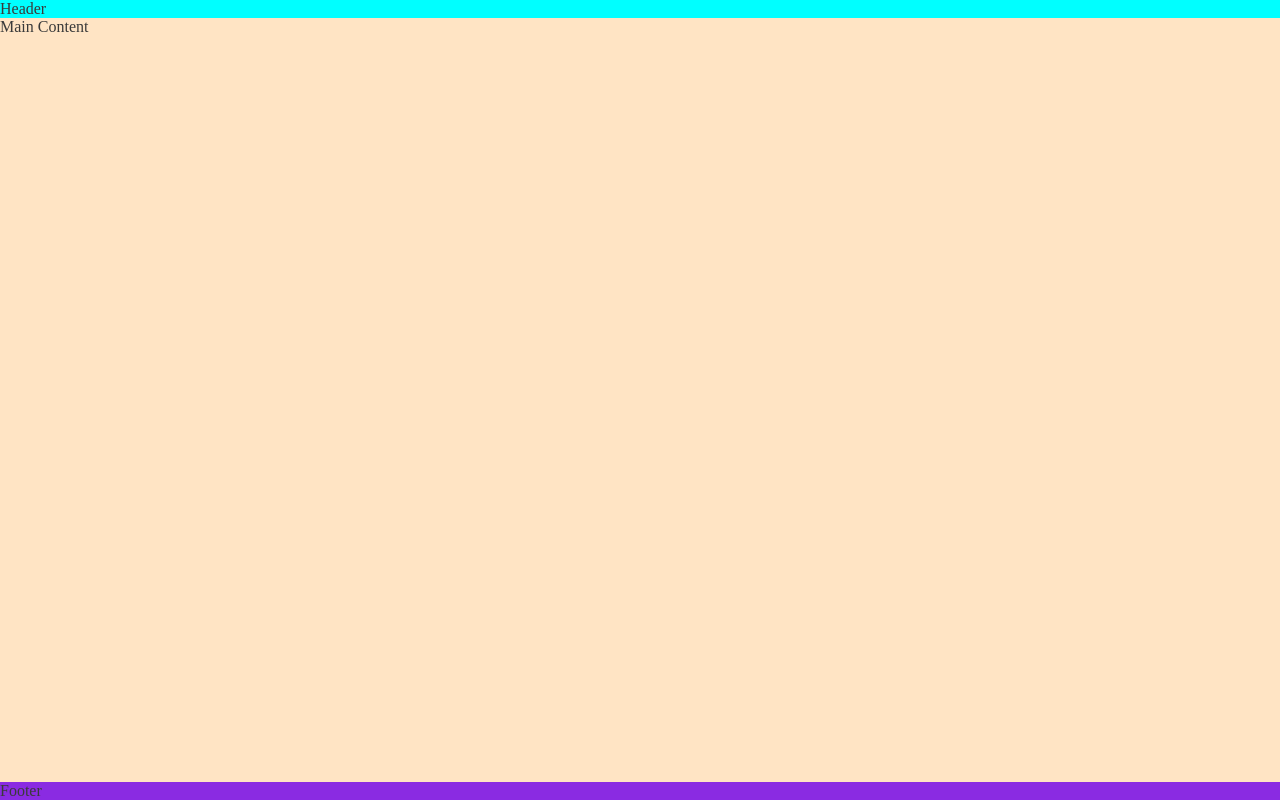
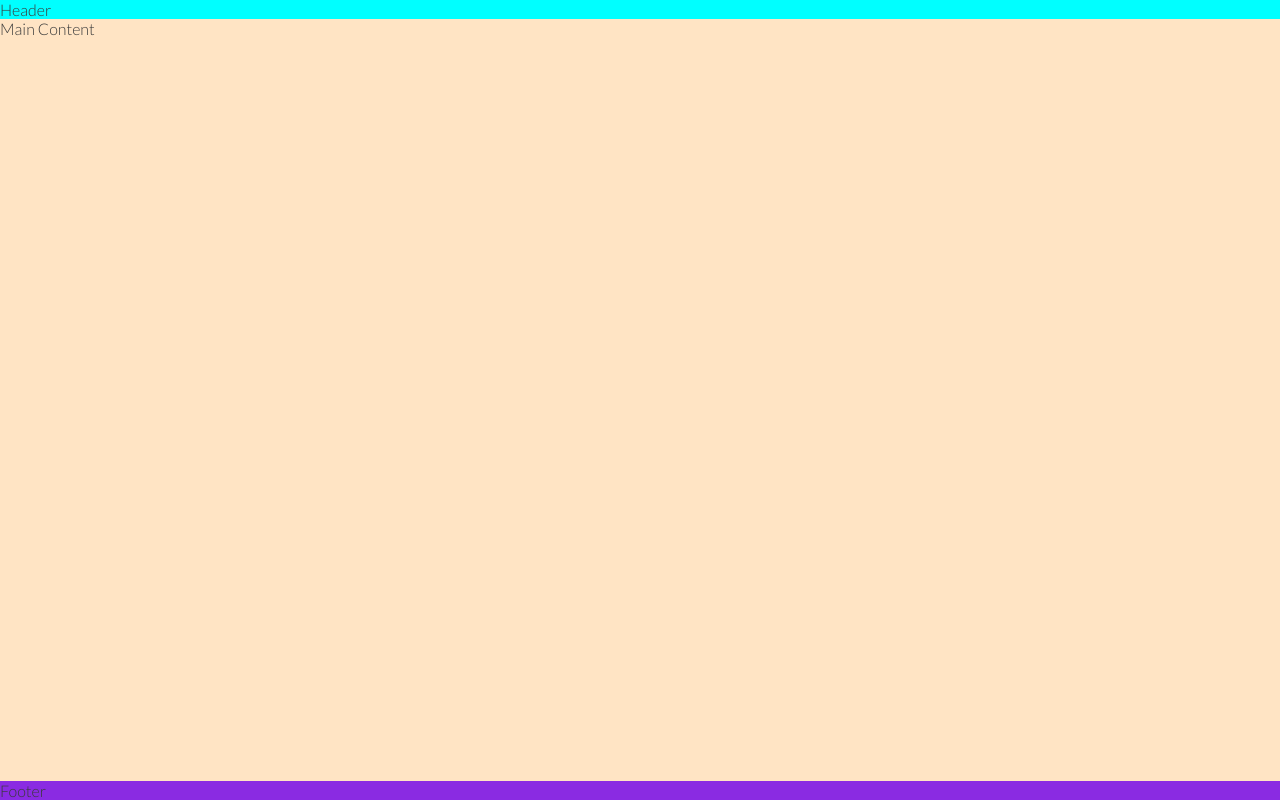
Before and after one commit to Ojay97-hub/Love-Running-Walkthrough, a plain HTML site: page index.html in a window 1280 px wide. Drawn offline with Linux system fonts and the light colour scheme.

Commit message:
add late font family to body styles

```diff
--- a/assets/css/style.css
+++ b/assets/css/style.css
@@ -1,3 +1,7 @@
+/* Google fonts import */
+@import url('https://fonts.googleapis.com/css2?family=Lato:wght@300&family=Oswald:wght@200;300;400;500;600;700&display=swap');
+
+
 /* asterisk wildcard selector to override any default styling added by the browser */
 * {
     padding: 0;
@@ -12,6 +16,7 @@ body {
     flex-direction: column;
     /* generic project styles */
     color: #3a3a3a;
+    font-family: 'lato', sans-serif;
 
 }
 /* Header */
```
Also changed, not shown: index.html (+2 -0 lines).
